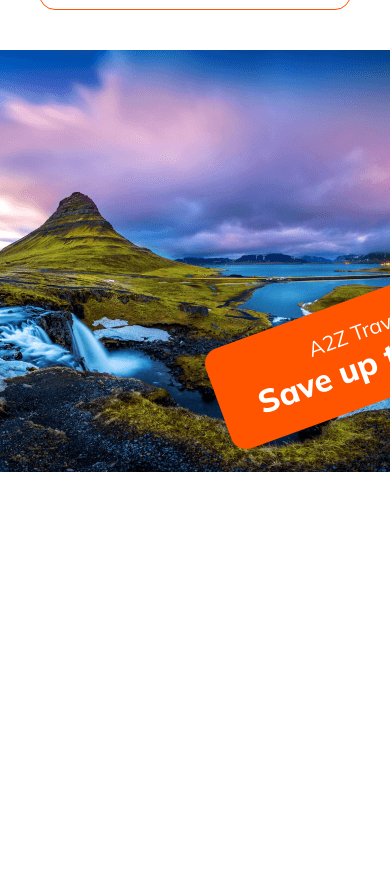
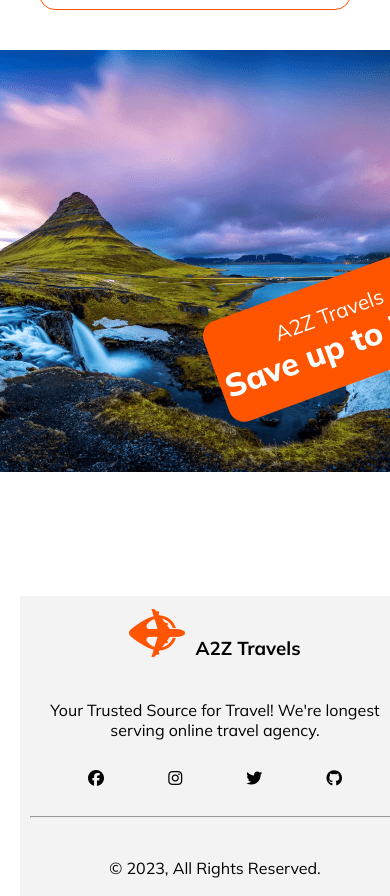
Before and after one commit to farzana-mohsin/assignment-two, a plain HTML site: page index.html in a window 390 px wide. Shown: the part 6955-7851 px from the top of the page. Before the commit the page ends 7657 px from the top, so only its background shows below. Drawn offline with Linux system fonts and the light colour scheme.

Commit message:
add footer section and make it responsive

```diff
--- a/index.html
+++ b/index.html
@@ -5,6 +5,10 @@
     <meta name="viewport" content="width=device-width, initial-scale=1.0" />
     <title>A2Z Travels</title>
     <link rel="stylesheet" href="styles/travel.css" />
+    <script
+      src="https://kit.fontawesome.com/71fcfe4822.js"
+      crossorigin="anonymous"
+    ></script>
     <script
       src="https://kit.fontawesome.com/71fcfe4822.js"
       crossorigin="anonymous"
@@ -191,5 +195,23 @@
         </div>
       </section>
     </main>
+    <footer>
+      <div class="footer-title">
+        <img src="images/Group 40071 (2).png" alt="" />
+        <h3>A2Z <span class="travels">Travels</span></h3>
+      </div>
+      <p>
+        Your Trusted Source for Travel! We're longest serving online travel
+        agency.
+      </p>
+      <div class="footer-icon">
+        <i class="fa-brands fa-facebook"></i>
+        <i class="fa-brands fa-instagram"></i>
+        <i class="fa-brands fa-twitter"></i>
+        <i class="fa-brands fa-github"></i>
+      </div>
+      <hr />
+      <p>&copy; 2023, All Rights Reserved.</p>
+    </footer>
   </body>
 </html>
--- a/styles/travel.css
+++ b/styles/travel.css
@@ -329,17 +329,20 @@ h3 {
 .newsletter-text p {
   margin-bottom: 40px;
 }
+.newsletter-image {
+  position: relative;
+}
 .travel-badge {
   background: #ff5400;
   max-width: 320px;
   border-radius: 16px;
   padding: 5px;
   text-align: center;
-  position: relative;
-  bottom: 180px;
+  position: absolute;
+  bottom: 90px;
   left: 350px;
   transform: rotate(-20deg);
-  translate: rotate(45deg);
+  /* translate: rotate(45deg); */
 }
 .travel-badge p {
   color: #fff;
@@ -356,6 +359,28 @@ h3 {
   font-weight: 800;
   margin-top: 0;
   margin-bottom: 15px;
+}
+footer {
+  background: rgba(19, 19, 24, 0.05);
+  width: 100%;
+  height: 300px;
+  margin: 120px auto 0 auto;
+  padding: 100px 0 300px 0;
+  text-align: center;
+  align-items: center;
+}
+.footer-title {
+  display: flex;
+  justify-content: center;
+  align-items: center;
+  gap: 10px;
+  margin-bottom: 30px;
+}
+.footer-icon > .fa-brands {
+  margin: 30px;
+}
+footer p {
+  margin-top: 40px;
 }
 @media screen and (max-width: 600px) {
   .menu-items {
@@ -448,6 +473,12 @@ h3 {
   }
   .newsletter-img img {
     max-width: 70%;
-    /* object-fit: contain; */
+    object-fit: contain;
+  }
+  footer {
+    /* text-wrap: wrap; */
+    margin: 20px 10px 0px 20px;
+    padding: 10px;
+    align-items: center;
   }
 }
```
